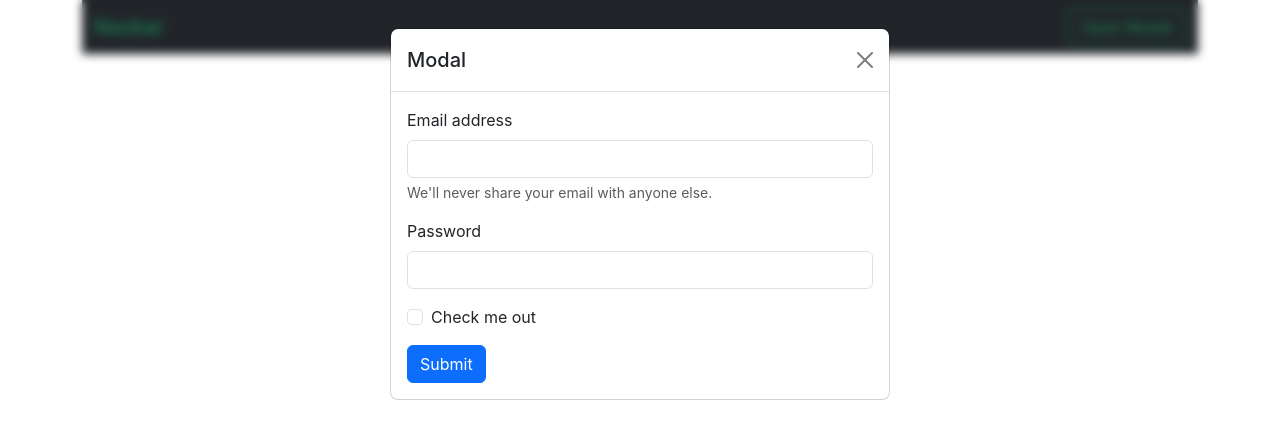
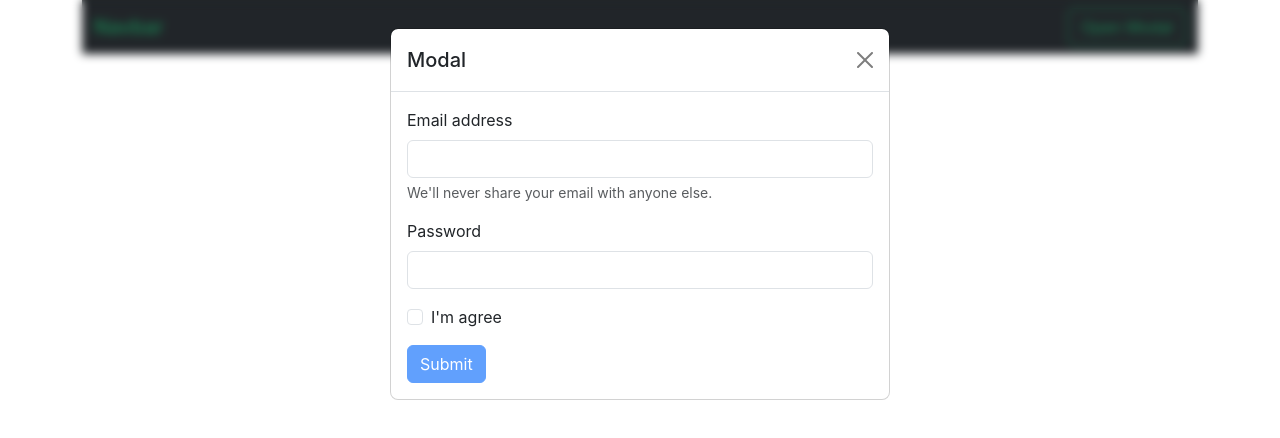
Before and after one commit to IvanRobak/react24, a React (Create React App) app: page / in a window 1280 px wide. Both pictures are taken after a click on the button "Open Modal". Shown: the top 438 px of the page. Built offline with nearby package versions, Linux system fonts and the light colour scheme.

Commit message:
submit,checked form

```diff
--- a/package.json
+++ b/package.json
@@ -7,6 +7,7 @@
     "@testing-library/react": "^13.4.0",
     "@testing-library/user-event": "^13.5.0",
     "bootstrap-icons": "^1.11.2",
+    "nanoid": "^5.0.4",
     "react": "^18.2.0",
     "react-dom": "^18.2.0",
     "react-scripts": "5.0.1",
--- a/src/components/App.jsx
+++ b/src/components/App.jsx
@@ -3,6 +3,7 @@ import { Component } from 'react';
 import Header from './Header/Header';
 import FormLogin from './FormLogin/FormLogin';
 import Modal from './Modal/Modal';
+import { nanoid } from 'nanoid';
 // import ToDoList from './TodoList/TodoList';
 class App extends Component {
   state = {
@@ -13,6 +14,15 @@ class App extends Component {
     this.setState(prev => ({ showModal: !prev.showModal }));
   };
 
+  createUser = data => {
+    const newUser = {
+      ...data,
+      id: nanoid(),
+    };
+
+    console.log(newUser);
+  };
+
   render() {
     const { showModal } = this.state;
 
@@ -21,7 +31,7 @@ class App extends Component {
         <Header toggleShowModal={this.toggleShowModal} />
         {showModal && (
           <Modal toggleShowModal={this.toggleShowModal}>
-            <FormLogin />
+            <FormLogin createUser={this.createUser} toggleShowModal={this.toggleShowModal} />
           </Modal>
         )}
         {/* <ToDoList /> */}
--- a/src/components/FormLogin/FormLogin.jsx
+++ b/src/components/FormLogin/FormLogin.jsx
@@ -4,15 +4,27 @@ class FormLogin extends Component {
   state = {
     email: '',
     password: '',
+    isChecked: false,
   };
+
   handleChange = ({ target }) => {
     this.setState({ [target.name]: target.value });
+  };
+
+  handleSubmit = e => {
+    e.preventDefault();
+    this.props.createUser({ email: this.state.email, password: this.state.password });
+    this.props.toggleShowModal();
+  };
+
+  handleCheckout = () => {
+    this.setState({ isChecked: !this.state.isChecked });
   };
 
   render() {
     return (
       <>
-        <form>
+        <form onSubmit={this.handleSubmit}>
           <div className="mb-3">
             <label htmlFor="exampleInputEmail1" className="form-label">
               Email address
@@ -44,12 +56,18 @@ class FormLogin extends Component {
             />
           </div>
           <div className="mb-3 form-check">
-            <input type="checkbox" className="form-check-input" id="exampleCheck1" />
+            <input
+              type="checkbox"
+              className="form-check-input"
+              id="exampleCheck1"
+              checked={this.state.isChecked}
+              onChange={this.handleCheckout}
+            />
             <label className="form-check-label" htmlFor="exampleCheck1">
-              Check me out
+              I'm agree
             </label>
           </div>
-          <button type="submit" className="btn btn-primary">
+          <button type="submit" className="btn btn-primary" disabled={!this.state.isChecked}>
             Submit
           </button>
         </form>
```
Also changed, not shown: 1 other file (tests, documents, lock files or other folders).
